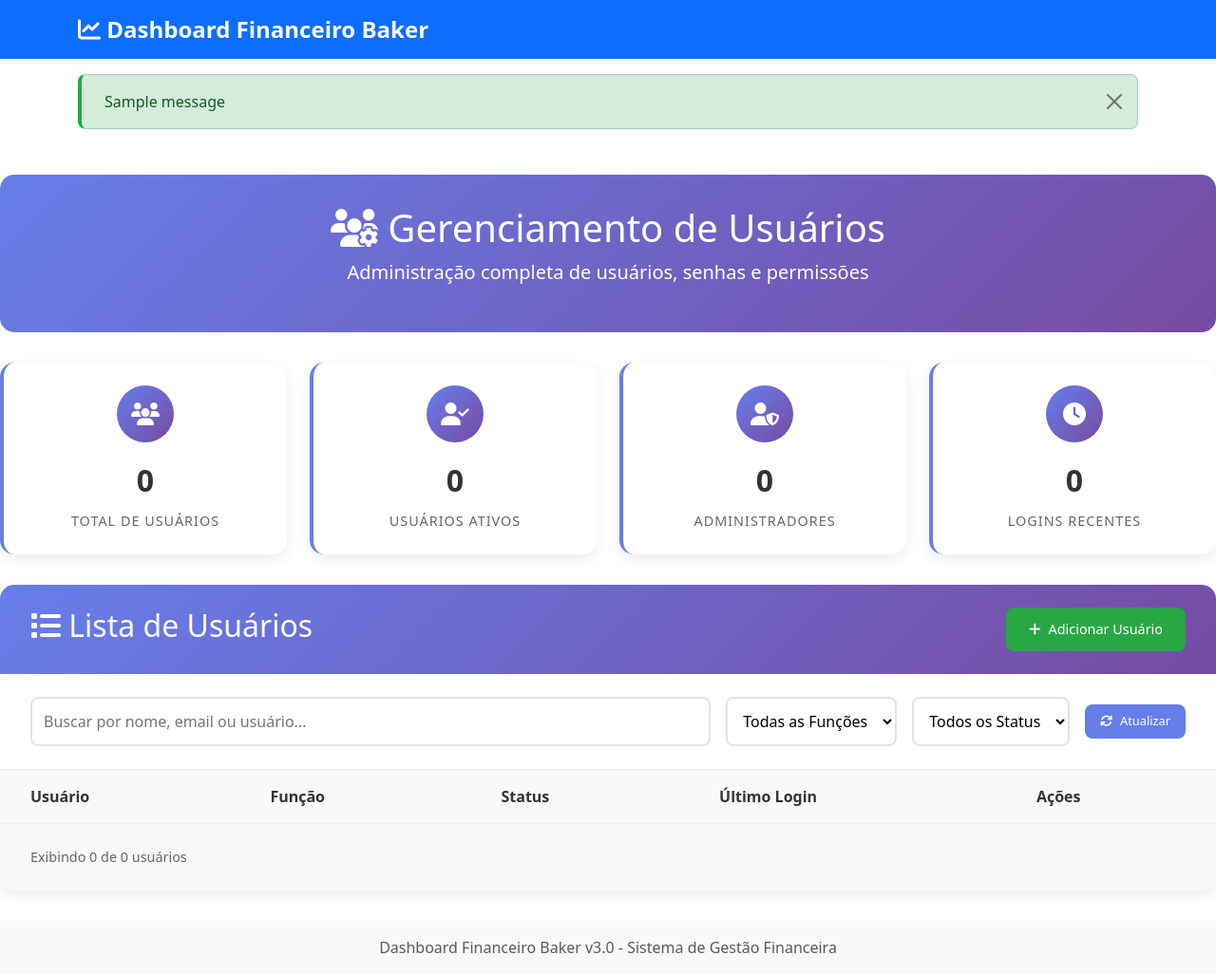
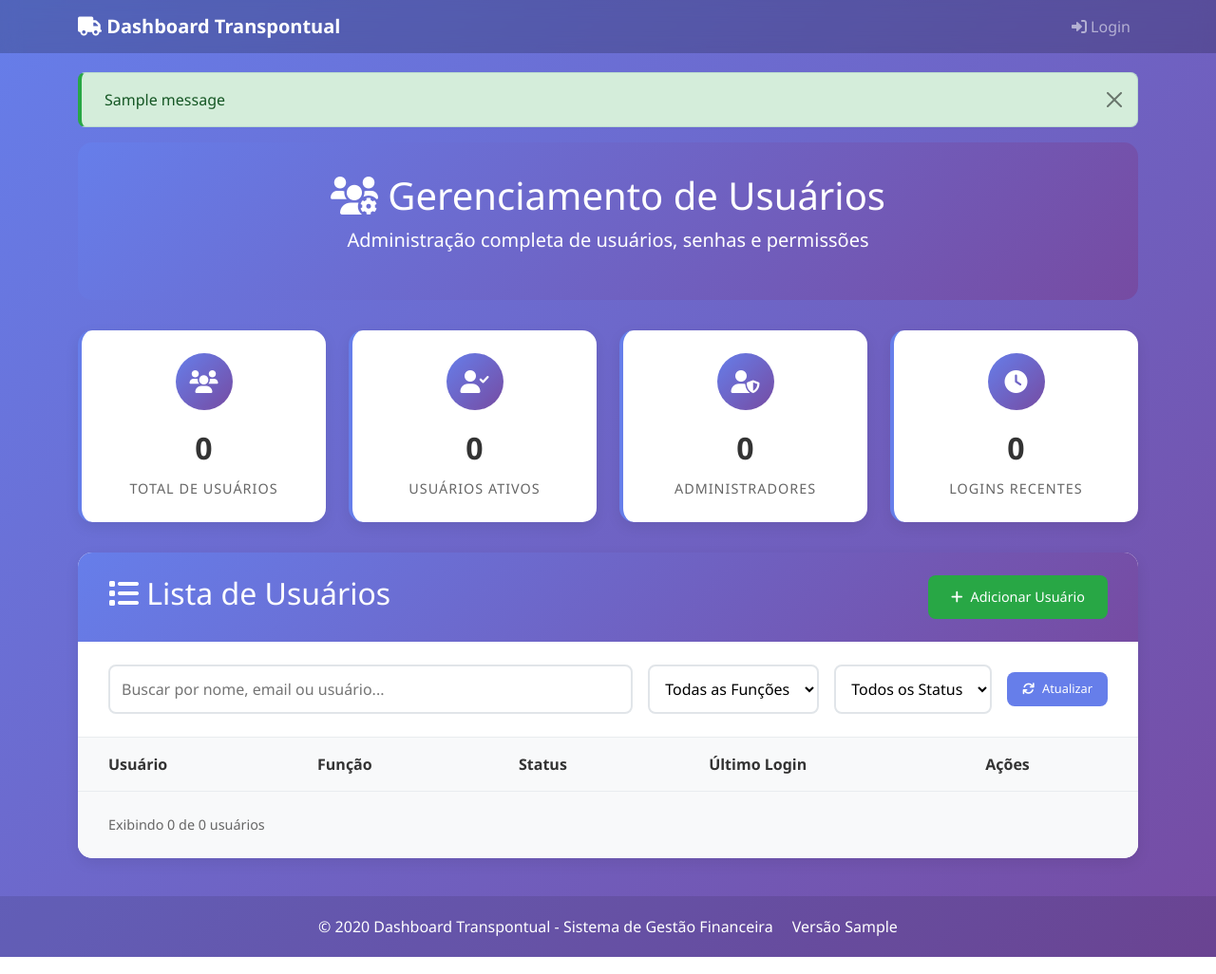
Before and after one commit to barbosageovanni/dashboard-transpontual, a Flask app: template app/templates/admin/users.html in a window 1280 px wide. Shown: the whole page at 95% size. Run offline with Flask 3, Linux system fonts and the light colour scheme; the template is opened without the code that fills it: most values are stand-ins (such as "Sample title", 1, 10 or a date in 2020); one stand-in notice (Sample message) is shown; lists and menus that the app fills with data are empty.

Commit message:
FIX: stop excessive logging + add bulk update + rebrand to Transpontual

```diff
--- a/app/templates/base.html
+++ b/app/templates/base.html
@@ -3,173 +3,148 @@
 <head>
     <meta charset="UTF-8">
     <meta name="viewport" content="width=device-width, initial-scale=1.0">
-    <title>{% block title %}Dashboard Baker{% endblock %}</title>
-
-    <!-- Bootstrap CSS -->
-    <link href="https://cdn.jsdelivr.net/npm/bootstrap@5.3.0/dist/css/bootstrap.min.css" rel="stylesheet">
-    <!-- Font Awesome -->
-    <link href="https://cdnjs.cloudflare.com/ajax/libs/font-awesome/6.4.0/css/all.min.css" rel="stylesheet">
-
+    <title>{% block title %}Dashboard Transpontual{% endblock %}</title>
+    <link href="https://cdn.jsdelivr.net/npm/bootstrap@5.1.3/dist/css/bootstrap.min.css" rel="stylesheet">
+    <link href="https://cdnjs.cloudflare.com/ajax/libs/font-awesome/6.0.0/css/all.min.css" rel="stylesheet">
     <style>
-        .navbar-brand {
-            font-weight: 700;
-            font-size: 1.5rem;
+        :root {
+            --primary-color: #667eea;
+            --secondary-color: #764ba2;
+            --gradient: linear-gradient(135deg, var(--primary-color), var(--secondary-color));
         }
 
-        .main-content {
-            padding: 2rem 0;
-            min-height: calc(100vh - 200px);
+        body {
+            background: var(--gradient);
+            font-family: 'Segoe UI', Tahoma, Geneva, Verdana, sans-serif;
+            min-height: 100vh;
+        }
+
+        .navbar {
+            background: rgba(0,0,0,0.2) !important;
+            backdrop-filter: blur(10px);
+        }
+
+        .navbar-brand {
+            font-weight: bold;
+            color: white !important;
+        }
+
+        .content-wrapper {
+            margin-top: 20px;
+            margin-bottom: 40px;
+        }
+
+        .card {
+            border: none;
+            border-radius: 15px;
+            box-shadow: 0 10px 30px rgba(0,0,0,0.1);
+            backdrop-filter: blur(10px);
+            background: rgba(255,255,255,0.95);
+        }
+
+        .btn-primary {
+            background: var(--gradient);
+            border: none;
+            border-radius: 10px;
         }
 
         .footer {
-            background-color: #f8f9fa;
-            padding: 1rem 0;
+            background: rgba(0,0,0,0.1);
+            color: white;
+            text-align: center;
+            padding: 20px;
             margin-top: auto;
         }
-
-        body {
-            display: flex;
-            flex-direction: column;
-            min-height: 100vh;
-        }
-
-        .metric-card {
-            background: linear-gradient(135deg, #ffffff 0%, #f8f9fa 100%);
-            border-radius: 12px;
-            padding: 1.5rem;
-            margin-bottom: 1rem;
-            box-shadow: 0 4px 15px rgba(0, 0, 0, 0.08);
-            border-left: 4px solid #0f4c75;
-            transition: all 0.3s ease;
-        }
-
-        .metric-card:hover {
-            transform: translateY(-3px);
-            box-shadow: 0 8px 25px rgba(0, 0, 0, 0.12);
-        }
-
-        .metric-number {
-            font-size: 2rem;
-            font-weight: 700;
-            color: #0f4c75;
-            margin-bottom: 0.5rem;
-        }
-
-        .metric-title {
-            font-size: 0.9rem;
-            font-weight: 600;
-            color: #495057;
-            text-transform: uppercase;
-            letter-spacing: 0.5px;
-        }
     </style>
-
     {% block extra_css %}{% endblock %}
 </head>
 <body>
-    <!-- Navbar -->
-    <nav class="navbar navbar-expand-lg navbar-dark bg-primary">
+    <!-- Navegação -->
+    <nav class="navbar navbar-expand-lg navbar-dark">
         <div class="container">
-            <a class="navbar-brand" href="{{ url_for('dashboard.index') if current_user.is_authenticated else url_for('auth.login') }}">
-                <i class="fas fa-chart-line"></i> Dashboard Financeiro Baker
+            <a class="navbar-brand" href="{{ url_for('dashboard.index') }}">
+                <i class="fas fa-truck"></i> Dashboard Transpontual
             </a>
 
-            {% if current_user.is_authenticated %}
             <button class="navbar-toggler" type="button" data-bs-toggle="collapse" data-bs-target="#navbarNav">
                 <span class="navbar-toggler-icon"></span>
             </button>
 
             <div class="collapse navbar-collapse" id="navbarNav">
                 <ul class="navbar-nav me-auto">
+                    {% if current_user.is_authenticated %}
                     <li class="nav-item">
                         <a class="nav-link" href="{{ url_for('dashboard.index') }}">
-                            <i class="fas fa-home"></i> Dashboard
+                            <i class="fas fa-tachometer-alt"></i> Dashboard
                         </a>
                     </li>
                     <li class="nav-item">
-                        <a class="nav-link" href="{{ url_for('analise_financeira.index') }}">
-                            <i class="fas fa-chart-line"></i> Análise Financeira
+                        <a class="nav-link" href="{{ url_for('ctes.listar') }}">
+                            <i class="fas fa-file-invoice"></i> CTEs
                         </a>
                     </li>
                     <li class="nav-item">
-                        <a class="nav-link" href="{{ url_for('baixas.index') }}">
-                            <i class="fas fa-money-check-alt"></i> Baixas
+                        <a class="nav-link" href="{{ url_for('ctes.atualizar_lote') }}">
+                            <i class="fas fa-sync-alt"></i> Atualizar Lote
                         </a>
                     </li>
-                    <li class="nav-item">
-<a class="nav-link" href="{{ url_for('ctes.listar') }}">
-    <i class="fas fa-file-alt"></i> CTEs
-</a>
-                    </li>
+                    {% endif %}
                 </ul>
 
                 <ul class="navbar-nav">
+                    {% if current_user.is_authenticated %}
                     <li class="nav-item dropdown">
                         <a class="nav-link dropdown-toggle" href="#" id="navbarDropdown" role="button" data-bs-toggle="dropdown">
-                            <i class="fas fa-user"></i> {{ current_user.username }}
+                            <i class="fas fa-user"></i> {{ current_user.nome_completo or current_user.username }}
                         </a>
-                        <ul class="dropdown-menu dropdown-menu-end">
-                            <!-- ✨ Link para perfil do usuário -->
-                            <li><a class="dropdown-item" href="{{ url_for('auth.profile') }}">
-                                <i class="fas fa-user-circle"></i> Minha Conta
-                            </a></li>
-
-                            <!-- ✨ Separador -->
-                            <li><hr class="dropdown-divider"></li>
-
-                            <!-- ✨ Link para administração (apenas para admins) -->
-                            {% if current_user.tipo_usuario == 'admin' %}
-                            <li><a class="dropdown-item" href="{{ url_for('admin.index') }}">
-                                <i class="fas fa-cogs"></i> Administração
-                            </a></li>
-                            <li><hr class="dropdown-divider"></li>
-                            {% endif %}
-
-                            <!-- Logout -->
+                        <ul class="dropdown-menu">
                             <li><a class="dropdown-item" href="{{ url_for('auth.logout') }}">
                                 <i class="fas fa-sign-out-alt"></i> Sair
                             </a></li>
                         </ul>
                     </li>
+                    {% else %}
+                    <li class="nav-item">
+                        <a class="nav-link" href="{{ url_for('auth.login') }}">
+                            <i class="fas fa-sign-in-alt"></i> Login
+                        </a>
+                    </li>
+                    {% endif %}
                 </ul>
             </div>
-            {% endif %}
         </div>
     </nav>
 
-    <!-- Flash Messages -->
-    {% with messages = get_flashed_messages(with_categories=true) %}
-        {% if messages %}
-            <div class="container mt-3">
+    <!-- Conteúdo Principal -->
+    <div class="container content-wrapper">
+        <!-- Flash Messages -->
+        {% with messages = get_flashed_messages(with_categories=true) %}
+            {% if messages %}
                 {% for category, message in messages %}
-                    <div class="alert alert-{{ 'danger' if category == 'error' else category }} alert-dismissible fade show" role="alert">
+                    <div class="alert alert-{{ 'danger' if category == 'error' else category }} alert-dismissible fade show">
                         {{ message }}
                         <button type="button" class="btn-close" data-bs-dismiss="alert"></button>
                     </div>
                 {% endfor %}
-            </div>
-        {% endif %}
-    {% endwith %}
+            {% endif %}
+        {% endwith %}
 
-    <!-- Conteúdo Principal -->
-    <main class="container-fluid main-content">
         {% block content %}{% endblock %}
-    </main>
+    </div>
 
     <!-- Footer -->
     <footer class="footer mt-auto">
-        <div class="container text-center">
-            <span class="text-muted">
-                Dashboard Financeiro Baker v3.0 - Sistema de Gestão Financeira
-            </span>
+        <div class="container">
+            <p class="mb-0">
+                © {{ current_year }} Dashboard Transpontual - Sistema de Gestão Financeira
+                <span class="ms-3">Versão {{ app_version }}</span>
+            </p>
         </div>
     </footer>
 
-    <!-- Bootstrap JS -->
-    <script src="https://cdn.jsdelivr.net/npm/bootstrap@5.3.0/dist/js/bootstrap.bundle.min.js"></script>
-    <!-- jQuery -->
-    <script src="https://code.jquery.com/jquery-3.7.1.min.js"></script>
-
+    <!-- Scripts -->
+    <script src="https://cdn.jsdelivr.net/npm/bootstrap@5.1.3/dist/js/bootstrap.bundle.min.js"></script>
+    <script src="https://code.jquery.com/jquery-3.6.0.min.js"></script>
     {% block extra_js %}{% endblock %}
 </body>
 </html>
```
Also changed, not shown: app/routes/ctes.py (+127 -0 lines), config.py (+36 -54 lines), wsgi.py (+26 -102 lines).
